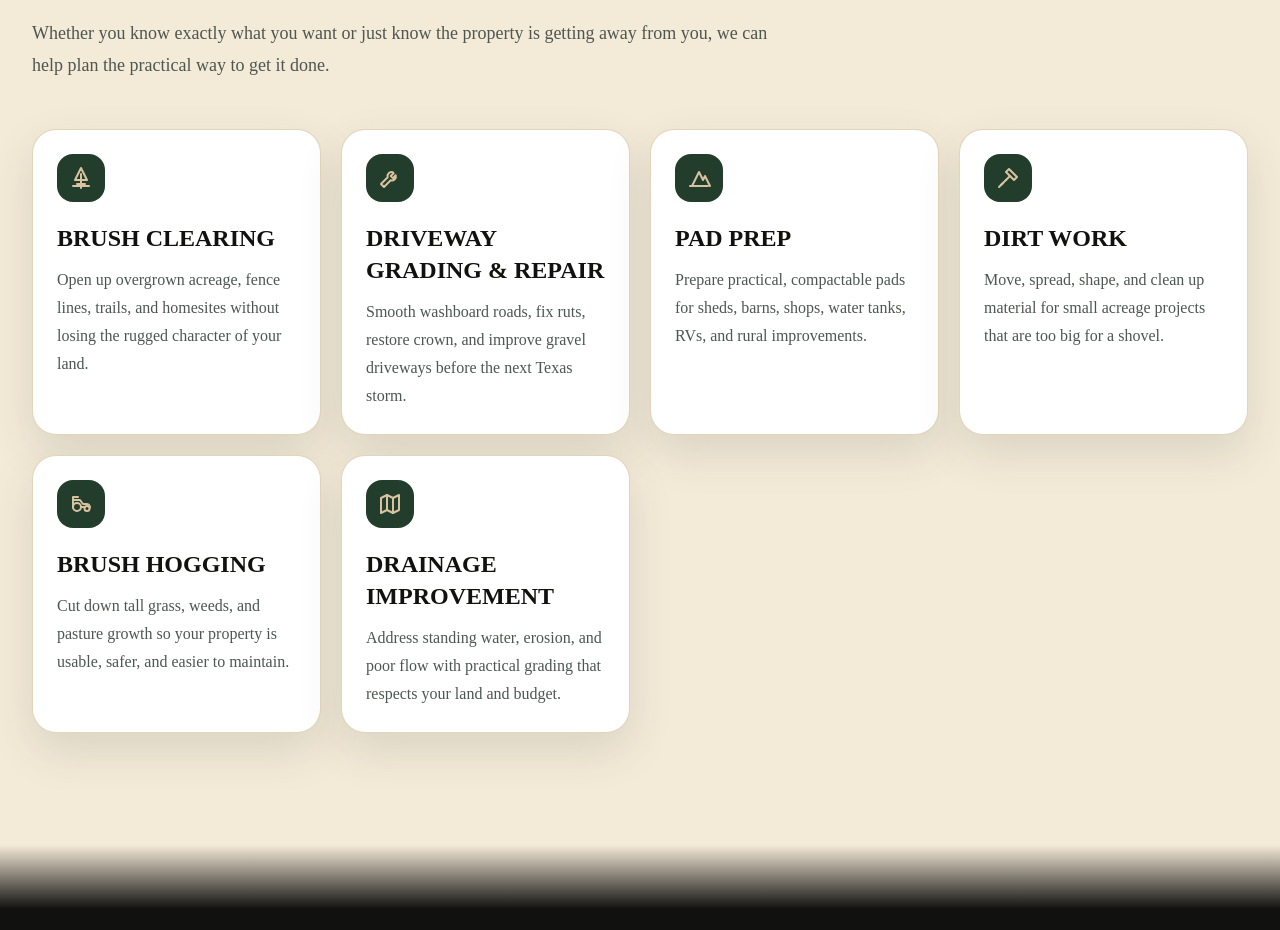
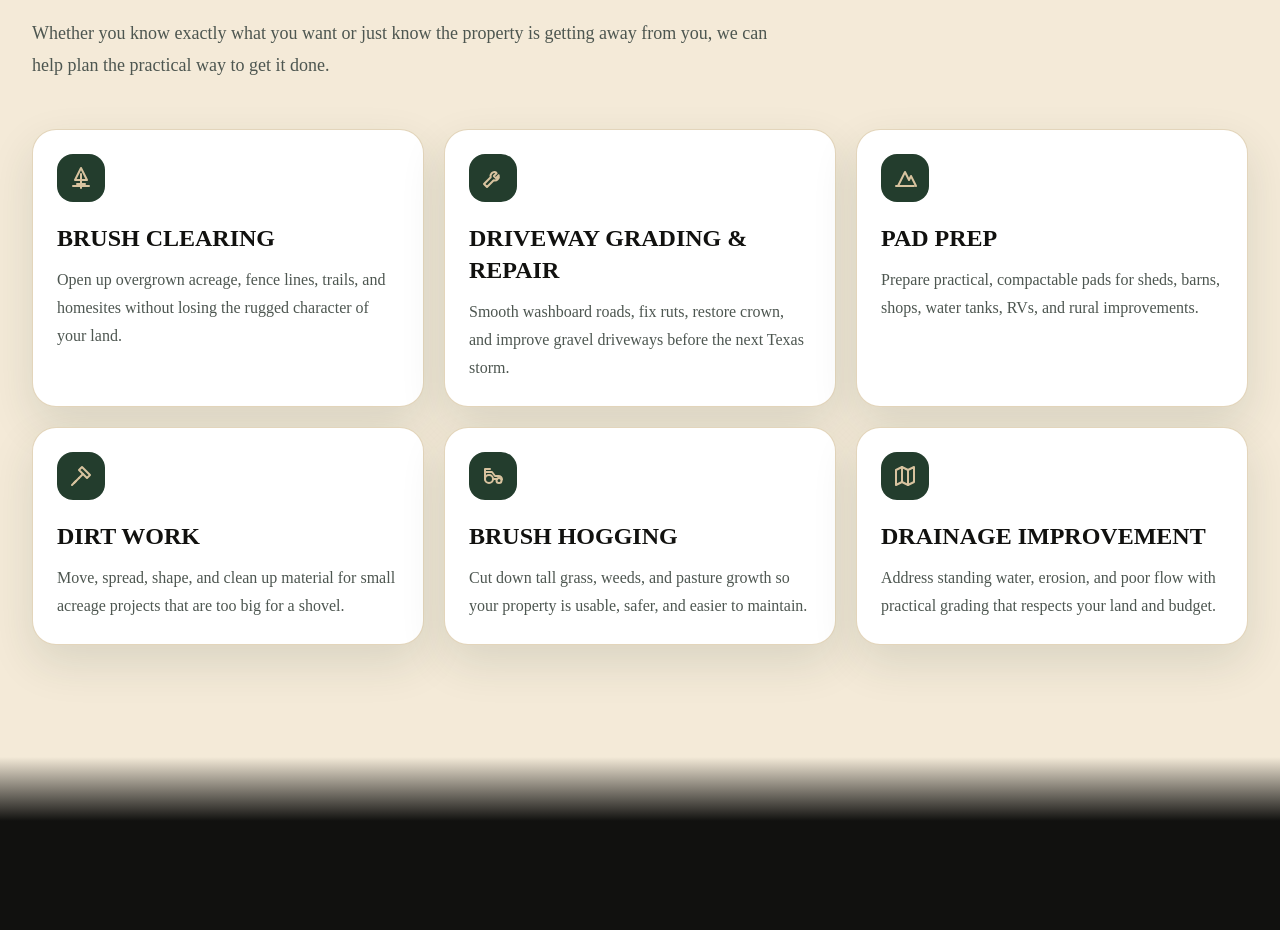
Before and after one commit to Flowjet12/tractor-landing-page, a Next.js app: page / in a window 1280 px wide. Shown: the part 1280-2210 px from the top of the page. Built offline with nearby package versions, Linux system fonts and the light colour scheme.

Commit message:
Update LandingPage.tsx

```diff
--- a/components/LandingPage.tsx
+++ b/components/LandingPage.tsx
@@ -393,7 +393,7 @@
             </p>
           </div>
 
-          <div className="mt-12 grid gap-5 sm:grid-cols-2 lg:grid-cols-4">
+          <div className="mt-12 grid gap-5 sm:grid-cols-2 lg:grid-cols-3">
             {services.map((service) => {
               const Icon = service.icon;
 
```
